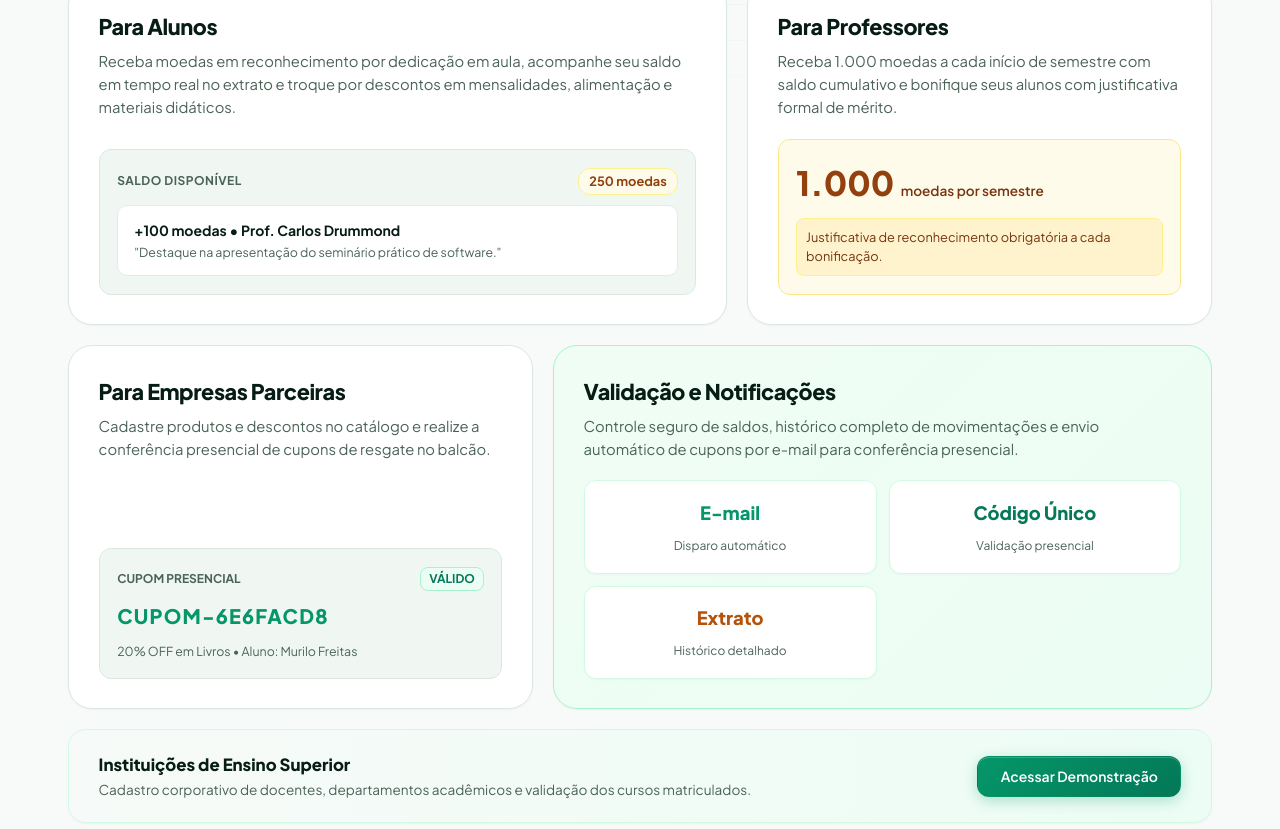
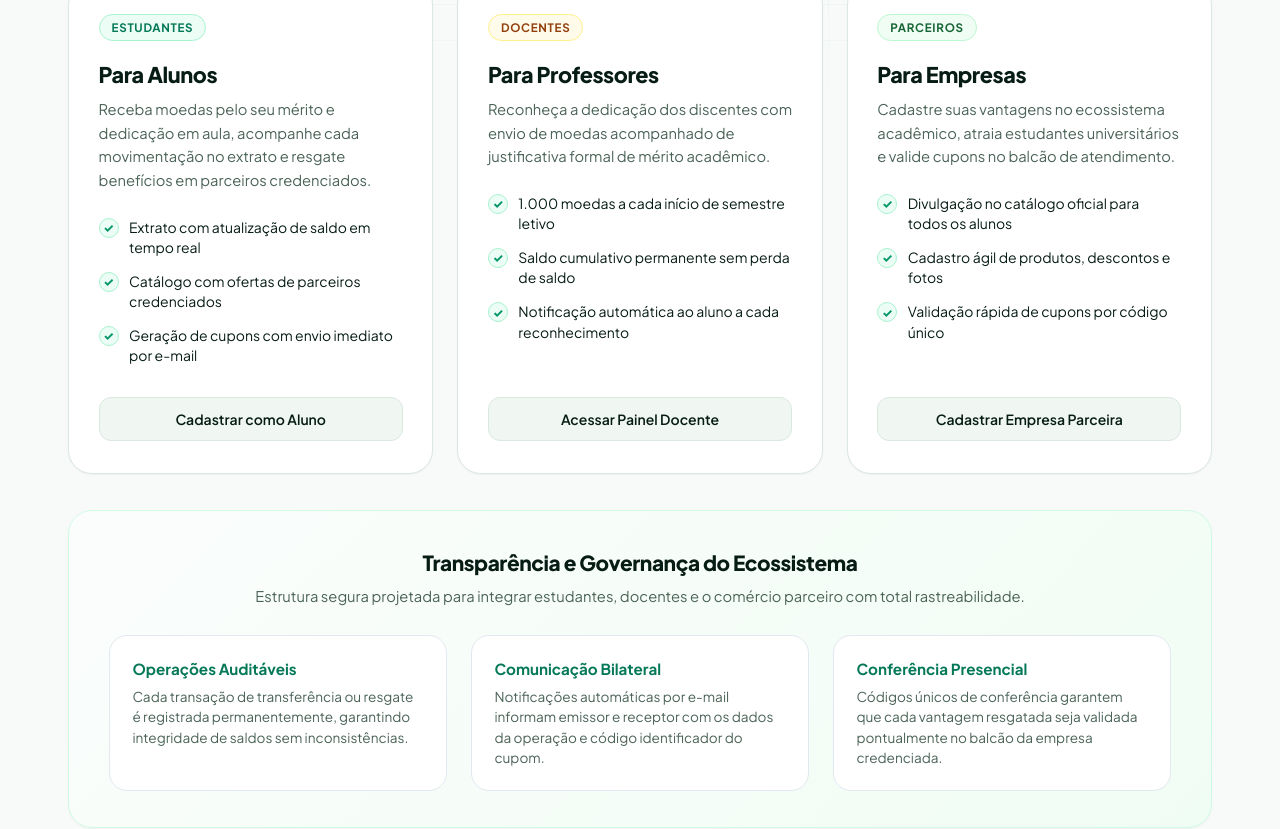
Before and after one commit to murilofsouzaa/LABORATORIO_3, a React (Vite) app in the folder frontend/: page / in a window 1280 px wide. Shown: the part 460-1289 px from the top of the page. Built offline with nearby package versions, Linux system fonts and the light colour scheme.

Commit message:
refactor(frontend): redesenhar landing page com cards em grid moderno e elegante

```diff
--- a/frontend/src/App.tsx
+++ b/frontend/src/App.tsx
@@ -12,6 +12,12 @@ function App() {
   });
 
   const [authModalOpen, setAuthModalOpen] = useState(false);
+  const [authModalTab, setAuthModalTab] = useState<'LOGIN' | 'CADASTRO_ALUNO' | 'CADASTRO_EMPRESA'>('LOGIN');
+
+  const openAuth = (tab: 'LOGIN' | 'CADASTRO_ALUNO' | 'CADASTRO_EMPRESA' = 'LOGIN') => {
+    setAuthModalTab(tab);
+    setAuthModalOpen(true);
+  };
 
   useEffect(() => {
     if (usuario) {
@@ -139,14 +145,14 @@ function App() {
 
               <div style={{ display: 'flex', gap: '1rem', justifyContent: 'center', flexWrap: 'wrap' }}>
                 <button
-                  onClick={() => setAuthModalOpen(true)}
+                  onClick={() => openAuth('LOGIN')}
                   className="btn btn-primary"
                   style={{ padding: '0.85rem 2rem', fontSize: '1rem' }}
                 >
                   Acessar Plataforma
                 </button>
                 <button
-                  onClick={() => setAuthModalOpen(true)}
+                  onClick={() => openAuth('CADASTRO_ALUNO')}
                   className="btn btn-secondary"
                   style={{ padding: '0.85rem 2rem', fontSize: '1rem' }}
                 >
@@ -155,171 +161,120 @@ function App() {
               </div>
             </div>
 
-            {/* BENTO GRID */}
-            <div className="bento-grid">
-              {/* Item 1: Alunos */}
-              <div className="bento-card col-span-7">
+            {/* FEATURE GRID */}
+            <div className="feature-grid">
+              {/* Card 1: Alunos */}
+              <div className="feature-card">
                 <div>
-                  <h3 className="bento-title">Para Alunos</h3>
-                  <p className="bento-desc">
-                    Receba moedas em reconhecimento por dedicação em aula, acompanhe seu saldo em tempo real no extrato e troque por descontos em mensalidades, alimentação e materiais didáticos.
+                  <span className="feature-tag feature-tag-aluno">Estudantes</span>
+                  <h3 className="feature-title">Para Alunos</h3>
+                  <p className="feature-desc">
+                    Receba moedas pelo seu mérito e dedicação em aula, acompanhe cada movimentação no extrato e resgate benefícios em parceiros credenciados.
                   </p>
+                  <ul className="feature-list">
+                    <li className="feature-item">
+                      <span className="feature-check">✓</span>
+                      <span>Extrato com atualização de saldo em tempo real</span>
+                    </li>
+                    <li className="feature-item">
+                      <span className="feature-check">✓</span>
+                      <span>Catálogo com ofertas de parceiros credenciados</span>
+                    </li>
+                    <li className="feature-item">
+                      <span className="feature-check">✓</span>
+                      <span>Geração de cupons com envio imediato por e-mail</span>
+                    </li>
+                  </ul>
                 </div>
-
-                <div className="bento-widget">
-                  <div style={{ display: 'flex', justifyContent: 'space-between', alignItems: 'center' }}>
-                    <span style={{ fontSize: '0.75rem', fontWeight: 700, color: 'var(--text-muted)', letterSpacing: '0.04em' }}>
-                      SALDO DISPONÍVEL
-                    </span>
-                    <span
-                      style={{
-                        background: '#fffbeb',
-                        color: '#92400e',
-                        border: '1px solid #fef08a',
-                        padding: '3px 10px',
-                        borderRadius: '12px',
-                        fontSize: '0.8rem',
-                        fontWeight: 700,
-                      }}
-                    >
-                      250 moedas
-                    </span>
-                  </div>
-                  <div
-                    style={{
-                      background: '#ffffff',
-                      padding: '0.85rem 1rem',
-                      borderRadius: '10px',
-                      border: '1px solid #e6e8f2',
-                    }}
-                  >
-                    <div style={{ fontSize: '0.875rem', fontWeight: 700, color: 'var(--text-main)' }}>
-                      +100 moedas • Prof. Carlos Drummond
-                    </div>
-                    <div style={{ fontSize: '0.775rem', color: 'var(--text-muted)', marginTop: '2px' }}>
-                      "Destaque na apresentação do seminário prático de software."
-                    </div>
-                  </div>
-                </div>
+                <button
+                  onClick={() => openAuth('CADASTRO_ALUNO')}
+                  className="feature-btn"
+                >
+                  Cadastrar como Aluno
+                </button>
               </div>
 
-              {/* Item 2: Professores */}
-              <div className="bento-card col-span-5">
+              {/* Card 2: Professores */}
+              <div className="feature-card">
                 <div>
-                  <h3 className="bento-title">Para Professores</h3>
-                  <p className="bento-desc">
-                    Receba 1.000 moedas a cada início de semestre com saldo cumulativo e bonifique seus alunos com justificativa formal de mérito.
+                  <span className="feature-tag feature-tag-professor">Docentes</span>
+                  <h3 className="feature-title">Para Professores</h3>
+                  <p className="feature-desc">
+                    Reconheça a dedicação dos discentes com envio de moedas acompanhado de justificativa formal de mérito acadêmico.
                   </p>
+                  <ul className="feature-list">
+                    <li className="feature-item">
+                      <span className="feature-check">✓</span>
+                      <span>1.000 moedas a cada início de semestre letivo</span>
+                    </li>
+                    <li className="feature-item">
+                      <span className="feature-check">✓</span>
+                      <span>Saldo cumulativo permanente sem perda de saldo</span>
+                    </li>
+                    <li className="feature-item">
+                      <span className="feature-check">✓</span>
+                      <span>Notificação automática ao aluno a cada reconhecimento</span>
+                    </li>
+                  </ul>
                 </div>
-
-                <div className="bento-widget" style={{ background: '#fffbeb', borderColor: '#fde68a' }}>
-                  <div
-                    style={{
-                      fontSize: '2.1rem',
-                      fontWeight: 800,
-                      color: '#92400e',
-                      display: 'flex',
-                      alignItems: 'baseline',
-                      gap: '0.4rem',
-                    }}
-                  >
-                    <span>1.000</span>
-                    <span style={{ fontSize: '0.85rem', color: '#78350f', fontWeight: 600 }}>moedas por semestre</span>
-                  </div>
-                  <div
-                    style={{
-                      fontSize: '0.8rem',
-                      color: '#78350f',
-                      background: 'rgba(254, 243, 199, 0.85)',
-                      padding: '0.55rem',
-                      borderRadius: '8px',
-                      border: '1px solid #fef08a',
-                    }}
-                  >
-                    Justificativa de reconhecimento obrigatória a cada bonificação.
-                  </div>
-                </div>
+                <button
+                  onClick={() => openAuth('LOGIN')}
+                  className="feature-btn"
+                >
+                  Acessar Painel Docente
+                </button>
               </div>
 
-              {/* Item 3: Empresas Parceiras */}
-              <div className="bento-card col-span-5">
+              {/* Card 3: Empresas */}
+              <div className="feature-card">
                 <div>
-                  <h3 className="bento-title">Para Empresas Parceiras</h3>
-                  <p className="bento-desc">
-                    Cadastre produtos e descontos no catálogo e realize a conferência presencial de cupons de resgate no balcão.
+                  <span className="feature-tag feature-tag-empresa">Parceiros</span>
+                  <h3 className="feature-title">Para Empresas</h3>
+                  <p className="feature-desc">
+                    Cadastre suas vantagens no ecossistema acadêmico, atraia estudantes universitários e valide cupons no balcão de atendimento.
                   </p>
+                  <ul className="feature-list">
+                    <li className="feature-item">
+                      <span className="feature-check">✓</span>
+                      <span>Divulgação no catálogo oficial para todos os alunos</span>
+                    </li>
+                    <li className="feature-item">
+                      <span className="feature-check">✓</span>
+                      <span>Cadastro ágil de produtos, descontos e fotos</span>
+                    </li>
+                    <li className="feature-item">
+                      <span className="feature-check">✓</span>
+                      <span>Validação rápida de cupons por código único</span>
+                    </li>
+                  </ul>
                 </div>
+                <button
+                  onClick={() => openAuth('CADASTRO_EMPRESA')}
+                  className="feature-btn"
+                >
+                  Cadastrar Empresa Parceira
+                </button>
+              </div>
+            </div>
 
-                <div className="bento-widget">
-                  <div style={{ display: 'flex', alignItems: 'center', justifyContent: 'space-between' }}>
-                    <span style={{ fontSize: '0.75rem', fontWeight: 700, color: 'var(--text-muted)' }}>CUPOM PRESENCIAL</span>
-                    <span
-                      style={{
-                        fontSize: '0.75rem',
-                        fontWeight: 700,
-                        color: '#047857',
-                        background: '#ecfdf5',
-                        padding: '2px 8px',
-                        borderRadius: '8px',
-                        border: '1px solid #a7f3d0',
-                      }}
-                    >
-                      VÁLIDO
-                    </span>
-                  </div>
-                  <div style={{ fontSize: '1.25rem', fontWeight: 800, letterSpacing: '0.06em', color: 'var(--primary)' }}>
-                    CUPOM-6E6FACD8
-                  </div>
-                  <span style={{ fontSize: '0.775rem', color: 'var(--text-muted)' }}>
-                    20% OFF em Livros • Aluno: Murilo Freitas
-                  </span>
+            {/* SEGURANÇA E INTEGRIDADE INSTITUCIONAL */}
+            <div className="system-trust-strip">
+              <div className="system-trust-header">
+                <h3>Transparência e Governança do Ecossistema</h3>
+                <p>Estrutura segura projetada para integrar estudantes, docentes e o comércio parceiro com total rastreabilidade.</p>
+              </div>
+              <div className="system-trust-grid">
+                <div className="system-trust-item">
+                  <h4>Operações Auditáveis</h4>
+                  <p>Cada transação de transferência ou resgate é registrada permanentemente, garantindo integridade de saldos sem inconsistências.</p>
                 </div>
-              </div>
-
-              {/* Item 4: Validação e Notificações */}
-              <div className="bento-card bento-card-dark col-span-7">
-                <div>
-                  <h3 className="bento-title" style={{ color: 'var(--text-main)' }}>Validação e Notificações</h3>
-                  <p className="bento-desc" style={{ color: 'var(--text-muted)' }}>
-                    Controle seguro de saldos, histórico completo de movimentações e envio automático de cupons por e-mail para conferência presencial.
-                  </p>
+                <div className="system-trust-item">
+                  <h4>Comunicação Bilateral</h4>
+                  <p>Notificações automáticas por e-mail informam emissor e receptor com os dados da operação e código identificador do cupom.</p>
                 </div>
-
-                <div className="grid grid-cols-3" style={{ gap: '0.75rem' }}>
-                  <div className="bento-widget bento-widget-dark" style={{ textAlign: 'center' }}>
-                    <span style={{ fontSize: '1.15rem', fontWeight: 800, color: 'var(--primary)' }}>E-mail</span>
-                    <span style={{ fontSize: '0.75rem', color: 'var(--text-muted)' }}>Disparo automático</span>
-                  </div>
-                  <div className="bento-widget bento-widget-dark" style={{ textAlign: 'center' }}>
-                    <span style={{ fontSize: '1.15rem', fontWeight: 800, color: '#047857' }}>Código Único</span>
-                    <span style={{ fontSize: '0.75rem', color: 'var(--text-muted)' }}>Validação presencial</span>
-                  </div>
-                  <div className="bento-widget bento-widget-dark" style={{ textAlign: 'center' }}>
-                    <span style={{ fontSize: '1.15rem', fontWeight: 800, color: '#b45309' }}>Extrato</span>
-                    <span style={{ fontSize: '0.75rem', color: 'var(--text-muted)' }}>Histórico detalhado</span>
-                  </div>
-                </div>
-              </div>
-
-              {/* Item 5: Instituições Parceiras */}
-              <div className="col-span-12">
-                <div className="bento-strip">
-                  <div>
-                    <h4 style={{ fontSize: '1.05rem', fontWeight: 800, color: 'var(--text-main)', marginBottom: '0.2rem' }}>
-                      Instituições de Ensino Superior
-                    </h4>
-                    <p style={{ fontSize: '0.85rem', color: 'var(--text-muted)' }}>
-                      Cadastro corporativo de docentes, departamentos acadêmicos e validação dos cursos matriculados.
-                    </p>
-                  </div>
-
-                  <button
-                    onClick={() => setAuthModalOpen(true)}
-                    className="btn btn-primary"
-                    style={{ padding: '0.65rem 1.4rem', fontSize: '0.875rem' }}
-                  >
-                    Acessar Demonstração
-                  </button>
+                <div className="system-trust-item">
+                  <h4>Conferência Presencial</h4>
+                  <p>Códigos únicos de conferência garantem que cada vantagem resgatada seja validada pontualmente no balcão da empresa credenciada.</p>
                 </div>
               </div>
             </div>
@@ -353,6 +308,7 @@ function App() {
 
       {authModalOpen && (
         <AuthModal
+          initialTab={authModalTab}
           onClose={() => setAuthModalOpen(false)}
           onLoginSuccess={handleLoginSuccess}
         />
--- a/frontend/src/components/AuthModal.tsx
+++ b/frontend/src/components/AuthModal.tsx
@@ -4,12 +4,13 @@ import type { Instituicao, UsuarioAutenticado } from '../types/api';
 import { X, LogIn, UserPlus, Building2, AlertCircle } from 'lucide-react';
 
 interface AuthModalProps {
+  initialTab?: 'LOGIN' | 'CADASTRO_ALUNO' | 'CADASTRO_EMPRESA';
   onClose: () => void;
   onLoginSuccess: (user: UsuarioAutenticado) => void;
 }
 
-export const AuthModal: React.FC<AuthModalProps> = ({ onClose, onLoginSuccess }) => {
-  const [tab, setTab] = useState<'LOGIN' | 'CADASTRO_ALUNO' | 'CADASTRO_EMPRESA'>('LOGIN');
+export const AuthModal: React.FC<AuthModalProps> = ({ initialTab = 'LOGIN', onClose, onLoginSuccess }) => {
+  const [tab, setTab] = useState<'LOGIN' | 'CADASTRO_ALUNO' | 'CADASTRO_EMPRESA'>(initialTab);
   const [instituicoes, setInstituicoes] = useState<Instituicao[]>([]);
   const [loading, setLoading] = useState(false);
   const [erro, setErro] = useState<string | null>(null);
--- a/frontend/src/index.css
+++ b/frontend/src/index.css
@@ -781,122 +781,215 @@ body {
   -webkit-mask-image: radial-gradient(ellipse at center, rgba(0, 0, 0, 1) 25%, transparent 75%);
 }
 
-.bento-grid {
+/* ===================================================
+   MODERN FEATURE GRID & LANDING SYSTEM
+=================================================== */
+.feature-grid {
   display: grid;
-  grid-template-columns: repeat(12, 1fr);
-  gap: 1.25rem;
-  margin-bottom: 3.5rem;
+  grid-template-columns: repeat(3, 1fr);
+  gap: 1.5rem;
+  margin-bottom: 2.25rem;
   position: relative;
   z-index: 1;
 }
 
-.col-span-12 { grid-column: span 12; }
-.col-span-8 { grid-column: span 8; }
-.col-span-7 { grid-column: span 7; }
-.col-span-6 { grid-column: span 6; }
-.col-span-5 { grid-column: span 5; }
-.col-span-4 { grid-column: span 4; }
-
-@media (max-width: 900px) {
-  .bento-grid {
+@media (max-width: 960px) {
+  .feature-grid {
     grid-template-columns: 1fr;
-  }
-  .col-span-12, .col-span-8, .col-span-7, .col-span-6, .col-span-5, .col-span-4 {
-    grid-column: span 1;
   }
 }
 
-.bento-card {
+.feature-card {
   background: var(--bg-surface);
   border: 1px solid var(--border);
   border-radius: var(--radius-xl);
-  padding: 1.85rem;
+  padding: 2rem 1.85rem;
   display: flex;
   flex-direction: column;
   justify-content: space-between;
   position: relative;
-  overflow: hidden;
   transition: all 0.25s cubic-bezier(0.16, 1, 0.3, 1);
   box-shadow: var(--shadow-sm);
 }
 
-.bento-card:hover {
-  transform: translateY(-3px);
+.feature-card:hover {
+  transform: translateY(-4px);
   border-color: #a7f3d0;
-  box-shadow: var(--shadow-lg);
+  box-shadow: 0 14px 30px -8px rgba(5, 150, 105, 0.12), 0 4px 12px rgba(0, 0, 0, 0.04);
 }
 
-.bento-card-dark {
-  background: linear-gradient(135deg, #f0fdf4 0%, #ecfdf5 100%);
+.feature-tag {
+  display: inline-flex;
+  align-items: center;
+  font-size: 0.725rem;
+  font-weight: 700;
+  text-transform: uppercase;
+  letter-spacing: 0.06em;
+  padding: 0.25rem 0.75rem;
+  border-radius: var(--radius-full);
+  width: fit-content;
+  margin-bottom: 1.25rem;
+}
+
+.feature-tag-aluno {
+  background: #ecfdf5;
+  color: #047857;
+  border: 1px solid #a7f3d0;
+}
+
+.feature-tag-professor {
+  background: #fffbeb;
+  color: #92400e;
+  border: 1px solid #fef08a;
+}
+
+.feature-tag-empresa {
+  background: #f0fdf4;
+  color: #166534;
+  border: 1px solid #bbf7d0;
+}
+
+.feature-title {
+  font-size: 1.35rem;
+  font-weight: 800;
+  letter-spacing: -0.02em;
+  margin-bottom: 0.65rem;
   color: var(--text-main);
+  line-height: 1.25;
+}
+
+.feature-desc {
+  color: var(--text-muted);
+  font-size: 0.92rem;
+  line-height: 1.6;
+  margin-bottom: 1.5rem;
+}
+
+.feature-list {
+  list-style: none;
+  padding: 0;
+  margin: 0 0 2rem 0;
+  display: flex;
+  flex-direction: column;
+  gap: 0.85rem;
+}
+
+.feature-item {
+  display: flex;
+  align-items: flex-start;
+  gap: 0.65rem;
+  font-size: 0.875rem;
+  color: var(--text-main);
+  line-height: 1.45;
+}
+
+.feature-check {
+  width: 20px;
+  height: 20px;
+  border-radius: 50%;
+  background: #ecfdf5;
+  color: #059669;
+  display: flex;
+  align-items: center;
+  justify-content: center;
+  font-size: 0.75rem;
+  font-weight: 800;
+  flex-shrink: 0;
+  margin-top: 1px;
   border: 1px solid #a7f3d0;
+}
+
+.feature-btn {
+  width: 100%;
+  padding: 0.75rem 1rem;
+  font-size: 0.875rem;
+  font-weight: 600;
+  border-radius: var(--radius-md);
+  cursor: pointer;
+  font-family: inherit;
+  transition: all 0.2s ease;
+  text-align: center;
+  display: inline-flex;
+  align-items: center;
+  justify-content: center;
+  background: var(--bg-surface-alt);
+  color: var(--text-main);
+  border: 1px solid var(--border);
+}
+
+.feature-btn:hover {
+  background: #ecfdf5;
+  border-color: #a7f3d0;
+  color: #047857;
+  transform: translateY(-1px);
+}
+
+.system-trust-strip {
+  background: linear-gradient(135deg, #fbfdfc 0%, #f0fdf4 100%);
+  border: 1px solid #d1fae5;
+  border-radius: var(--radius-xl);
+  padding: 2.25rem 2.5rem;
+  margin-bottom: 2.5rem;
+  box-shadow: var(--shadow-sm);
+  position: relative;
+  z-index: 1;
+}
+
+.system-trust-header {
+  margin-bottom: 1.75rem;
+  text-align: center;
+}
+
+.system-trust-header h3 {
+  font-size: 1.3rem;
+  font-weight: 800;
+  color: var(--text-main);
+  letter-spacing: -0.02em;
+  margin-bottom: 0.4rem;
+}
+
+.system-trust-header p {
+  font-size: 0.92rem;
+  color: var(--text-muted);
+}
+
+.system-trust-grid {
+  display: grid;
+  grid-template-columns: repeat(3, 1fr);
+  gap: 1.5rem;
+}
+
+@media (max-width: 820px) {
+  .system-trust-grid {
+    grid-template-columns: 1fr;
+  }
+}
+
+.system-trust-item {
+  background: #ffffff;
+  border: 1px solid #e2e8f0;
+  border-radius: var(--radius-lg);
+  padding: 1.35rem 1.4rem;
+  transition: all 0.2s ease;
+}
+
+.system-trust-item:hover {
+  border-color: #a7f3d0;
   box-shadow: var(--shadow-sm);
 }
 
-.bento-card-dark:hover {
-  border-color: #34d399;
-  box-shadow: var(--shadow-md);
+.system-trust-item h4 {
+  font-size: 0.95rem;
+  font-weight: 700;
+  color: #047857;
+  margin-bottom: 0.4rem;
+  display: flex;
+  align-items: center;
+  gap: 0.45rem;
 }
 
-.bento-pill {
-  display: inline-flex;
-  align-items: center;
-  gap: 0.4rem;
-  font-size: 0.75rem;
-  font-weight: 700;
-  text-transform: uppercase;
-  letter-spacing: 0.05em;
-  padding: 0.25rem 0.75rem;
-  border-radius: var(--radius-full);
-  width: fit-content;
-  margin-bottom: 0.85rem;
+.system-trust-item p {
+  font-size: 0.85rem;
+  color: var(--text-muted);
+  line-height: 1.5;
 }
-
-.pill-aluno { background: #ecfdf5; color: #047857; border: 1px solid #a7f3d0; }
-.pill-professor { background: var(--coin-bg); color: var(--coin-gold-dark); border: 1px solid var(--coin-border); }
-.pill-empresa { background: var(--accent-mint-bg); color: #047857; border: 1px solid var(--accent-mint-border); }
-.pill-dark { background: #dcfce7; color: #065f46; border: 1px solid #86efac; }
-
-.bento-title {
-  font-size: 1.35rem;
-  font-weight: 800;
-  letter-spacing: -0.02em;
-  margin-bottom: 0.4rem;
-  color: var(--text-main);
-}
-
-.bento-desc {
-  color: var(--text-muted);
-  font-size: 0.925rem;
-  line-height: 1.55;
-  margin-bottom: 1.25rem;
-}
-
-.bento-widget {
-  background: var(--bg-surface-alt);
-  border: 1px solid var(--border);
-  border-radius: var(--radius-md);
-  padding: 1.1rem;
-  display: flex;
-  flex-direction: column;
-  gap: 0.65rem;
-}
-
-.bento-widget-dark {
-  background: #ffffff;
-  border: 1px solid #d1fae5;
-  box-shadow: 0 1px 2px rgba(6, 28, 20, 0.03);
-}
-
-.bento-strip {
-  display: flex;
-  align-items: center;
-  justify-content: space-between;
-  gap: 1.5rem;
-  flex-wrap: wrap;
-  background: linear-gradient(90deg, #f7faf8 0%, #ecfdf5 100%);
-  border: 1px solid #d1fae5;
-  border-radius: var(--radius-lg);
-  padding: 1.35rem 1.85rem;
-  box-shadow: var(--shadow-sm);
-}
```
